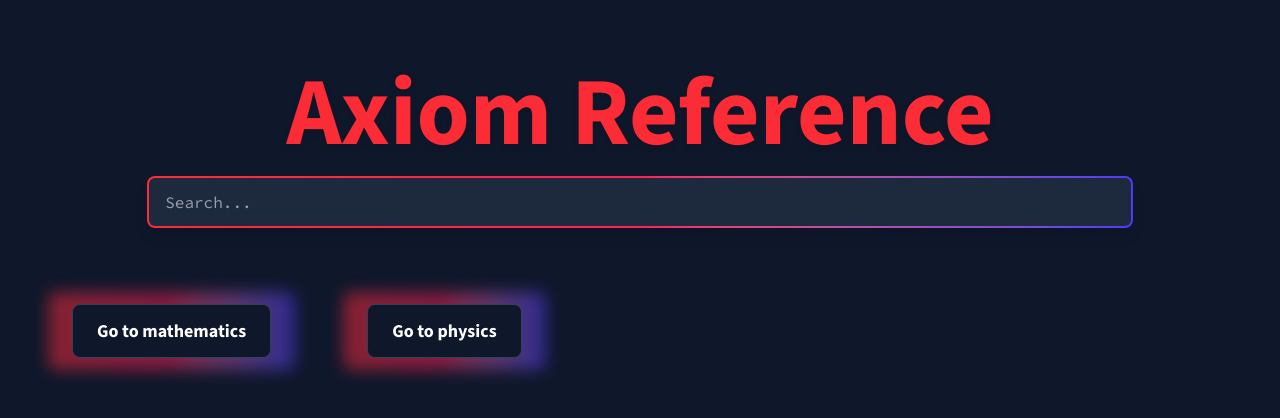
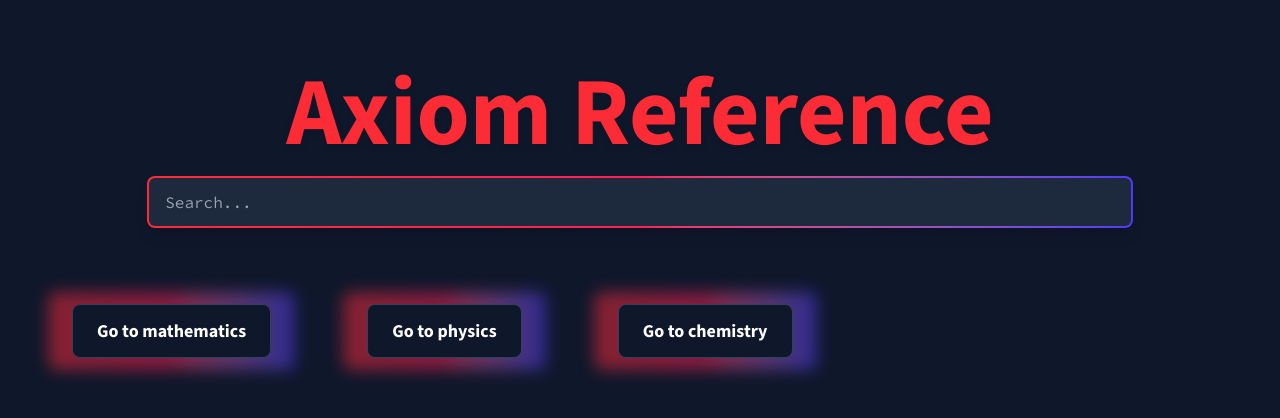
Before and after one commit to TetieWasTaken/axiom-reference, a Next.js app: page / in a window 1280 px wide. Shown: the top 418 px of the page. Built offline with nearby package versions, Linux system fonts and the light colour scheme.

Commit message:
feat: add chemistry subject button

```diff
--- a/src/app/page.tsx
+++ b/src/app/page.tsx
@@ -11,6 +11,7 @@ export default function Home() {
 				</section>
 				<SubjectButton subject="mathematics" />
 				<SubjectButton subject="physics" />
+				<SubjectButton subject="chemistry" />
 			</main>
 		</div>
 	);
```
